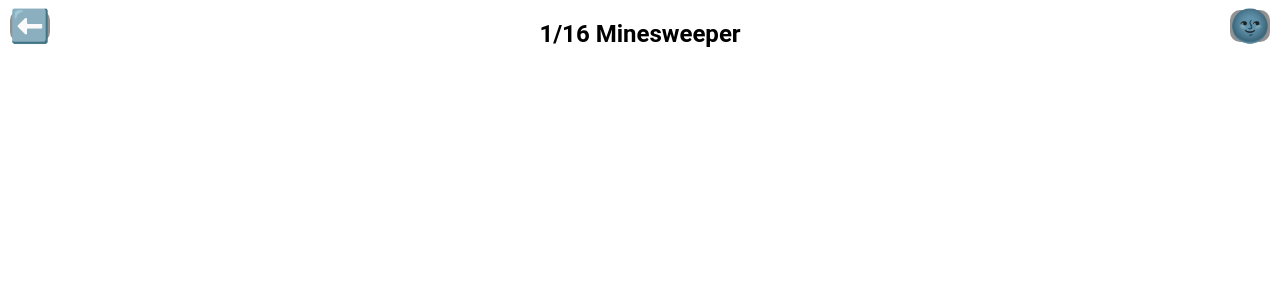
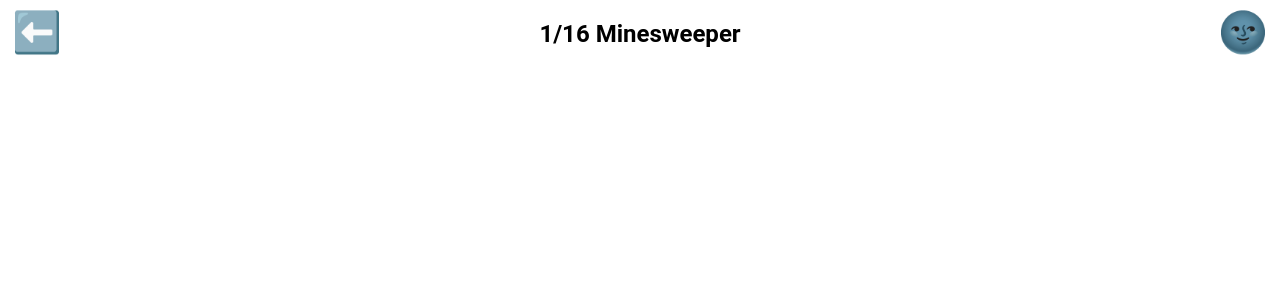
Before and after one commit to DanielFaour/drikkings, a React (Vite) app in the folder drikkings/: page /games/game1 in a window 1280 px wide. Shown: the top 300 px of the page. Built offline with nearby package versions, Linux system fonts and the light colour scheme.

Commit message:
buttons fix again

```diff
--- a/drikkings/src/App.css
+++ b/drikkings/src/App.css
@@ -14,7 +14,7 @@ body {
 
 .dark body { /* Dark Mode */
   background-color: #242424;
-  color: rgba(255, 255, 255, 0.87);
+  color: rgba(255, 255, 255, 0.9);
   transition: 0.s;
 }
 
@@ -24,30 +24,29 @@ body {
   width: max-content;
   height: max-content;
   position:absolute;
-  top: 10px;
-  right: 10px;
+  top: 12px;
+  right: 12px;
   border: none;
-  background-color: #0000006e;
+  background-color: #00000000;
   border-radius: 10px;
-  font-size: 2rem;
+  font-size: 2.5rem;
 	padding: 0px;
 	cursor: pointer;
   z-index: 1500;
   box-shadow: none;
   line-height: 1;
-  color: white;
+  color: rgba(255, 255, 255, 1);
 }
 
 #btnReturn {
-  top: 10px;
-  left: 10px;
+  top: 12px;
+  left: 12px;
 }
 
-.dark #btnTheme,
+/* .dark #btnTheme,
 .dark #btnReturn {
-  background-color: #0000006e;
-  color: white;
-}
+
+} */
 
 /* LOGO */
 .title {
--- a/drikkings/src/components/styles/buttons.css
+++ b/drikkings/src/components/styles/buttons.css
@@ -24,14 +24,22 @@
 /* Hover & Active Effects */
 button:hover,
 button:active {
-    /* background-color: var(--btn-hover-bg);
-    border-color: var(--btn-hover-border);
-    color: var(--btn-hover-text); */
-    filter:brightness(0.825)
+  filter: brightness(0.85);
 }
 
 /* Dark Mode */
 .dark .container button {
   background-color: #242424;
-        color: rgba(255, 255, 255, 0.87);
+  color: rgba(255, 255, 255, 0.9);
 }
+
+@media only screen and (max-width: 600px) {
+  button:hover,
+  button:active {
+    filter: brightness(1);
+  }
+
+  button:active {
+    filter: brightness(0.85);
+  }
+}
```
Lines whose indentation alone changed are shown as unchanged.
